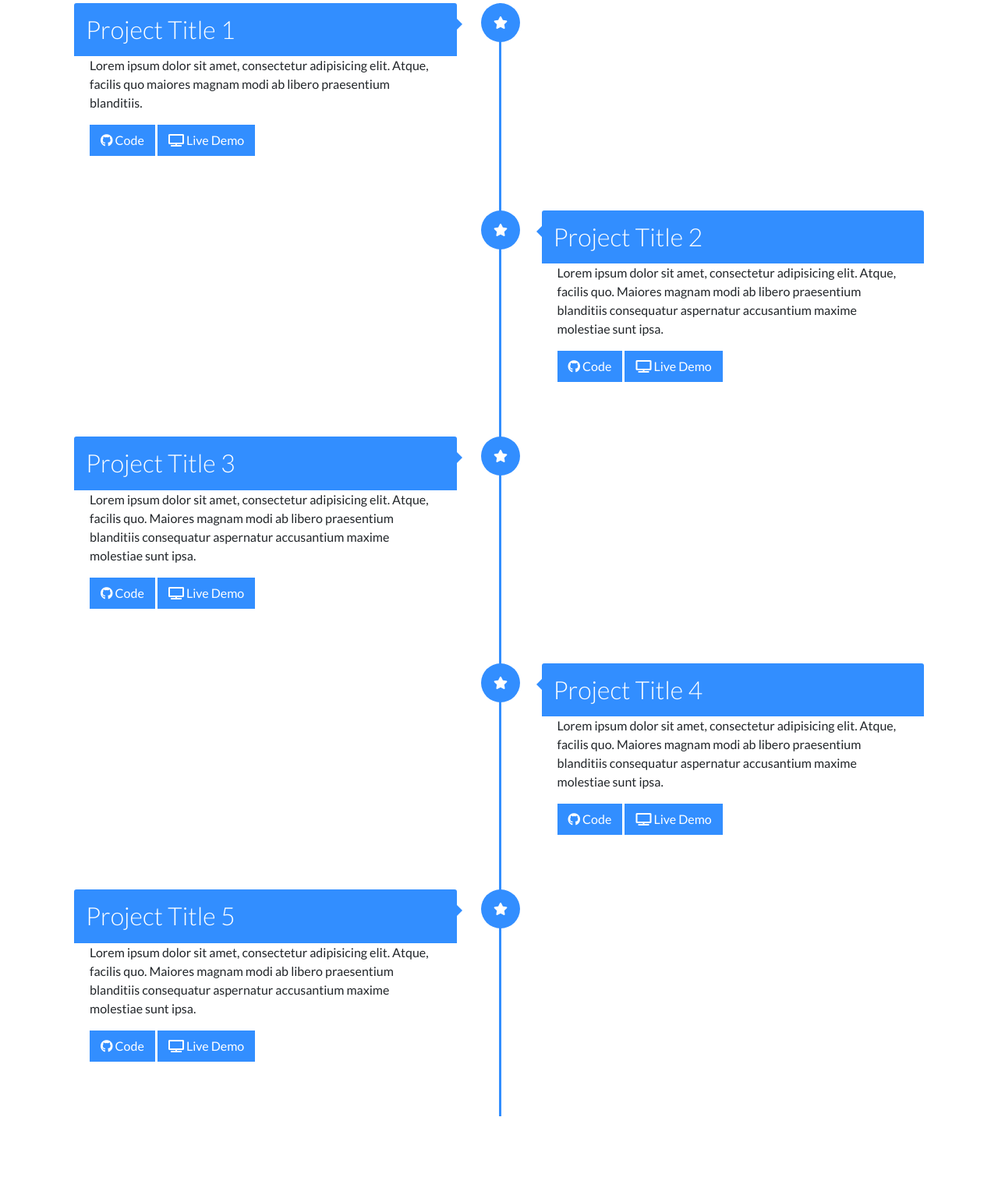
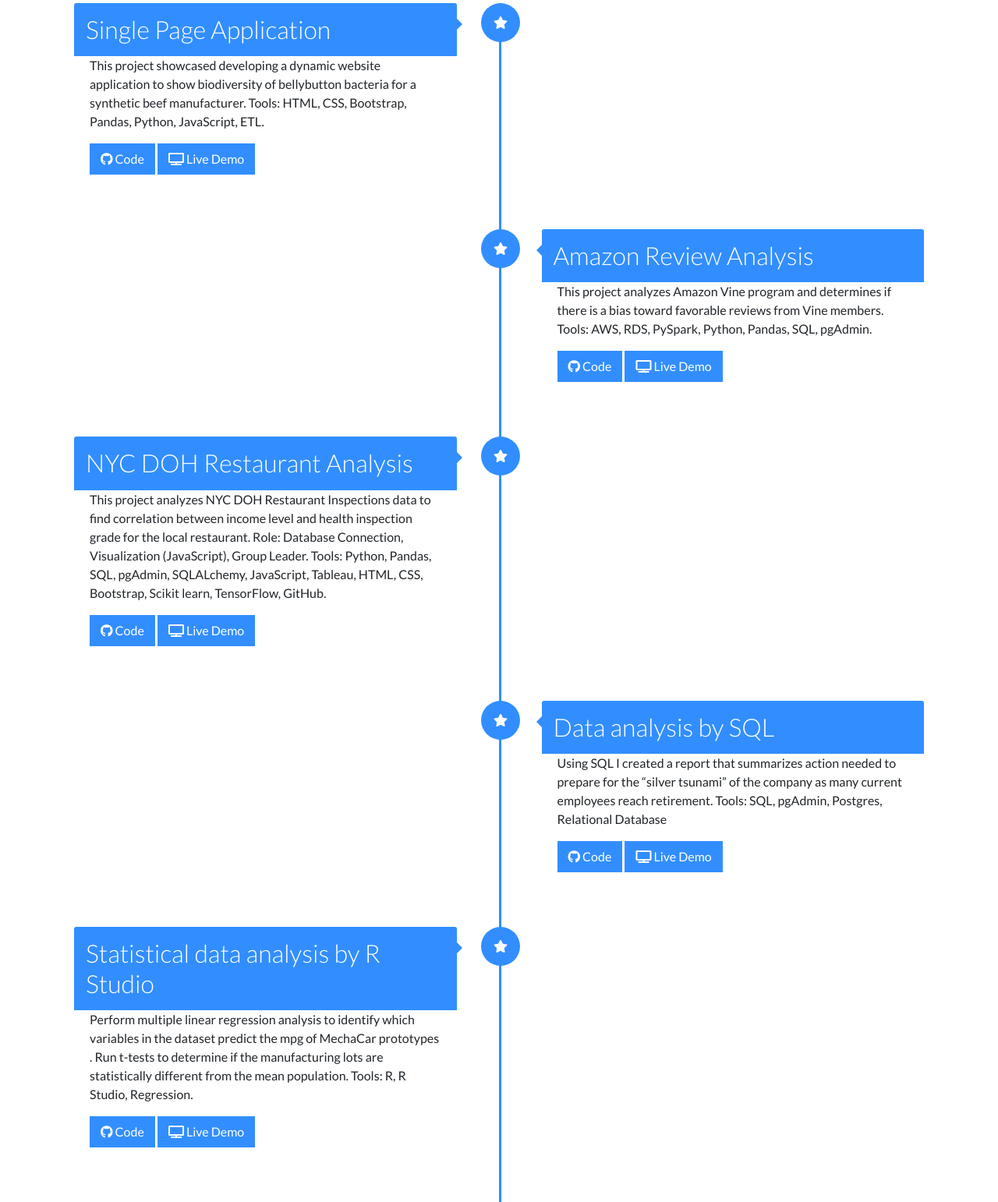
Before and after one commit to NishatSultana3538/Nishat_Portfolio, a plain HTML site: page index.html in a window 1280 px wide. Shown: the part 1715-3257 px from the top of the page at 78% size. Drawn offline with nearby package versions, Linux system fonts and the light colour scheme.

Commit message:
add content

```diff
--- a/index.html
+++ b/index.html
@@ -144,12 +144,14 @@
 
                 </div>
                 <div class="timeline-content">
-                    <h2>Project Title 1</h2>
+                    <h2>Single Page Application </h2>
                     <p>
-                        Lorem ipsum dolor sit amet, consectetur adipisicing elit.
-                        Atque, facilis quo maiores magnam modi ab libero praesentium blanditiis.
+                        This project showcased developing a dynamic website application to show
+                        biodiversity of bellybutton bacteria for a synthetic beef manufacturer.
+                        Tools: HTML, CSS, Bootstrap, Pandas, Python, JavaScript, ETL.
+
                     </p>
-                    <a href="https://github.com" class="btn"><i class="fab fa-github"></i> Code</a>
+                    <a href="https://github.com/NishatSultana3538/BellyButton-Biodiversity" class="btn"><i class="fab fa-github"></i> Code</a>
                     <a href="#" class="btn"><i class="fas fa-tv"></i> Live Demo</a>
                 </div>
             </div>
@@ -160,13 +162,14 @@
 
                 </div>
                 <div class="timeline-content right">
-                    <h2>Project Title 2</h2>
+                    <h2>Amazon Review Analysis </h2>
                     <p>
-                        Lorem ipsum dolor sit amet, consectetur adipisicing elit. Atque, facilis quo. Maiores magnam
-                        modi ab libero praesentium blanditiis consequatur aspernatur accusantium maxime molestiae sunt
-                        ipsa.
+                        This project analyzes Amazon Vine program and determines if there is a bias
+                        toward favorable reviews from Vine members.
+                        Tools: AWS, RDS, PySpark, Python, Pandas, SQL, pgAdmin.
+
                     </p>
-                    <a href="https://github.com" class="btn"><i class="fab fa-github"></i> Code</a>
+                    <a href="https://github.com/NishatSultana3538/Amazon_Vine_Analysis" class="btn"><i class="fab fa-github"></i> Code</a>
                     <a href="#" class="btn"><i class="fas fa-tv"></i> Live Demo</a>
                 </div>
             </div>
@@ -176,13 +179,14 @@
                     <i class="fas fa-star fa-align"></i>
                 </div>
                 <div class="timeline-content">
-                    <h2>Project Title 3</h2>
+                    <h2>NYC DOH Restaurant Analysis</h2>
                     <p>
-                        Lorem ipsum dolor sit amet, consectetur adipisicing elit. Atque, facilis quo. Maiores magnam
-                        modi ab libero praesentium blanditiis consequatur aspernatur accusantium maxime molestiae sunt
-                        ipsa.
+                        This project analyzes NYC DOH Restaurant Inspections data to find correlation between  income level and health inspection grade for the local restaurant.
+                        Role: Database Connection, Visualization (JavaScript), Group Leader.
+                        Tools: Python, Pandas, SQL, pgAdmin, SQLALchemy, JavaScript, Tableau, HTML, CSS, Bootstrap, Scikit learn, TensorFlow, GitHub.
+
                     </p>
-                    <a href="https://github.com" class="btn"><i class="fab fa-github"></i> Code</a>
+                    <a href="https://github.com/Veronicaywl/Final_Project" class="btn"><i class="fab fa-github"></i> Code</a>
                     <a href="#" class="btn"><i class="fas fa-tv"></i> Live Demo</a>
 
                 </div>
@@ -194,13 +198,13 @@
 
                 </div>
                 <div class="timeline-content right">
-                    <h2>Project Title 4</h2>
+                    <h2>Data analysis by SQL</h2>
                     <p>
-                        Lorem ipsum dolor sit amet, consectetur adipisicing elit. Atque, facilis quo. Maiores magnam
-                        modi ab libero praesentium blanditiis consequatur aspernatur accusantium maxime molestiae sunt
-                        ipsa.
+                        Using SQL I created a report that summarizes action needed to prepare  for the “silver tsunami”
+                        of the company as many current employees reach retirement.
+                        Tools: SQL, pgAdmin, Postgres, Relational Database
                     </p>
-                    <a href="https://github.com" class="btn"><i class="fab fa-github"></i> Code</a>
+                    <a href="https://github.com/NishatSultana3538/Pewlett-Hackard-Analysis" class="btn"><i class="fab fa-github"></i> Code</a>
                     <a href="#" class="btn"><i class="fas fa-tv"></i> Live Demo</a>
                 </div>
             </div>
@@ -210,11 +214,12 @@
                     <i class="fas fa-star fa-align"></i>
                 </div>
                 <div class="timeline-content">
-                    <h2>Project Title 5</h2>
+                    <h2>Statistical data analysis by R Studio</h2>
                     <p>
-                        Lorem ipsum dolor sit amet, consectetur adipisicing elit. Atque, facilis quo. Maiores magnam
-                        modi ab libero praesentium blanditiis consequatur aspernatur accusantium maxime molestiae sunt
-                        ipsa.
+                        Perform multiple linear regression analysis to identify which variables in the dataset
+                        predict the mpg of MechaCar prototypes . Run t-tests to determine if the manufacturing
+                        lots are statistically different from the mean population.
+                        Tools: R, R Studio, Regression.
                     </p>
                     <a href="https://github.com" class="btn"><i class="fab fa-github"></i> Code</a>
                     <a href="#" class="btn"><i class="fas fa-tv"></i> Live Demo</a>
@@ -228,7 +233,7 @@
     <section class="container education-container">
         <h1 class="title">Education </h1>
         <article class="education-item">
-            <h3 class="subtitle">Columbia University/h3>
+            <h3 class="subtitle">Columbia University</h3>
             <span class="text-muted">Data Analytics| Dec 2021 - Jun 2022</span>
         </article>
         <hr />
@@ -261,17 +266,17 @@
         <div class="container">
             <h1>Contact Me</h1>
             <h3 class="intro subtitle">
-                <a href="https://twitter.com" class="social-icon"><i class="fab fa-twitter"></i></a>
-                <a href="https://linkedin.com/in" class="social-icon"><i class="fab fa-linkedin"></i></a>
-                <a href="jttps://github.com/" class="social-icon"><i class="fab fa-github"></i></a>
-                <a href="mailto:<YOUREMAIL>" class="social-icon"><i class="fas fa-envelope"></i></a>
+                <a href="https://www.linkedin.com/in/nishat78" class="social-icon"><i class="fab fa-linkedin"></i></a>
+                <a href="https://github.com/NishatSultana3538" class="social-icon"><i class="fab fa-github"></i></a>
+                <a href="mailto:<nishatdu@yahoo.com>" class="social-icon"><i class="fas fa-envelope"></i></a>
+                <a href="https://scholar.google.com/citations?user=C97ZKE4AAAAJ&hl=en" class="social-icon"><i class="fab fa-twitter"></i></a>
             </h3>
         </div>
     </section>
 
     <footer>
         <div class="container">
-            John Doe &copy; 2019 - 2020 |
+            Nishat Sultana &copy; 2019 - 2020 |
 
         </div>
     </footer>
```
